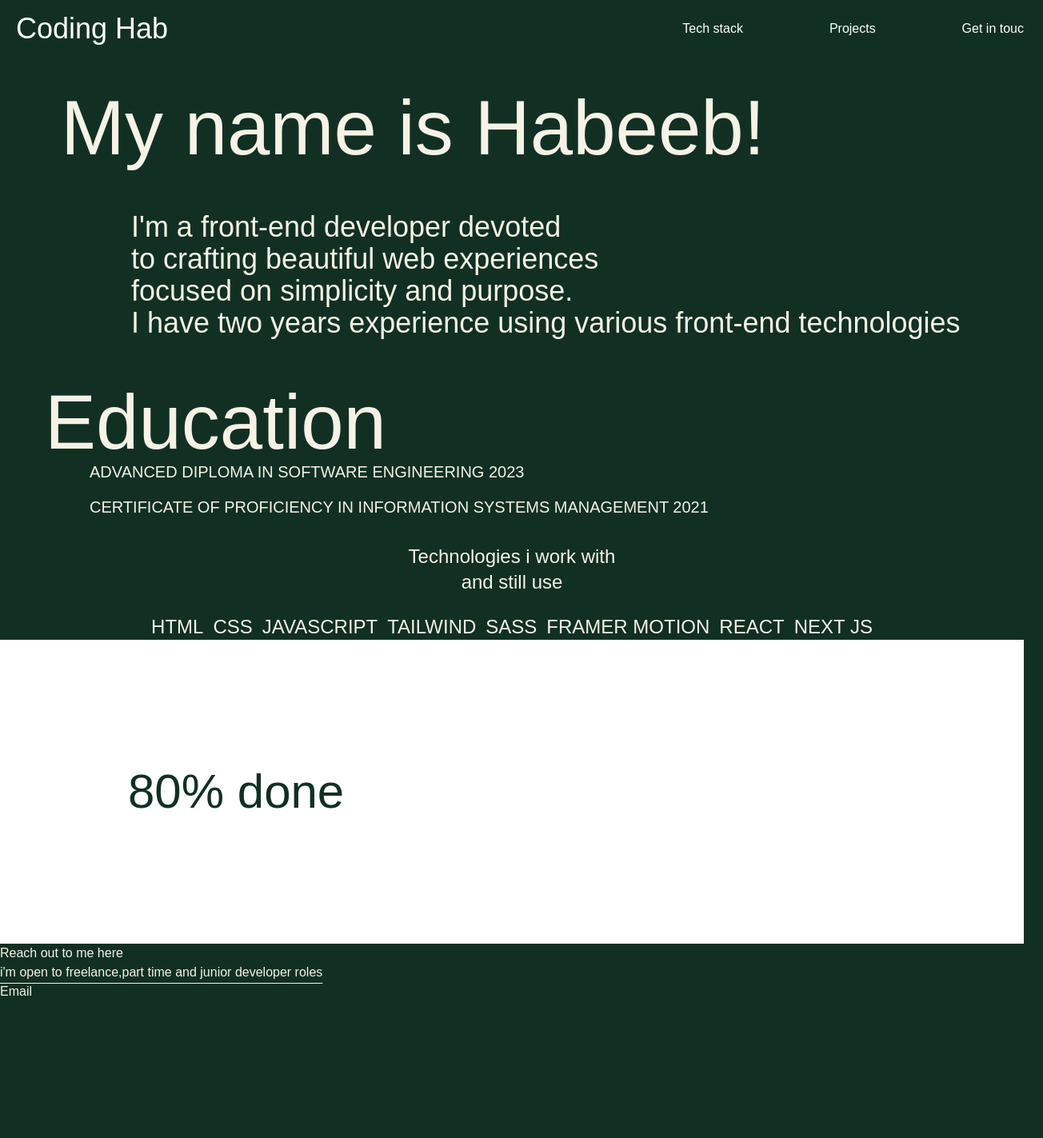
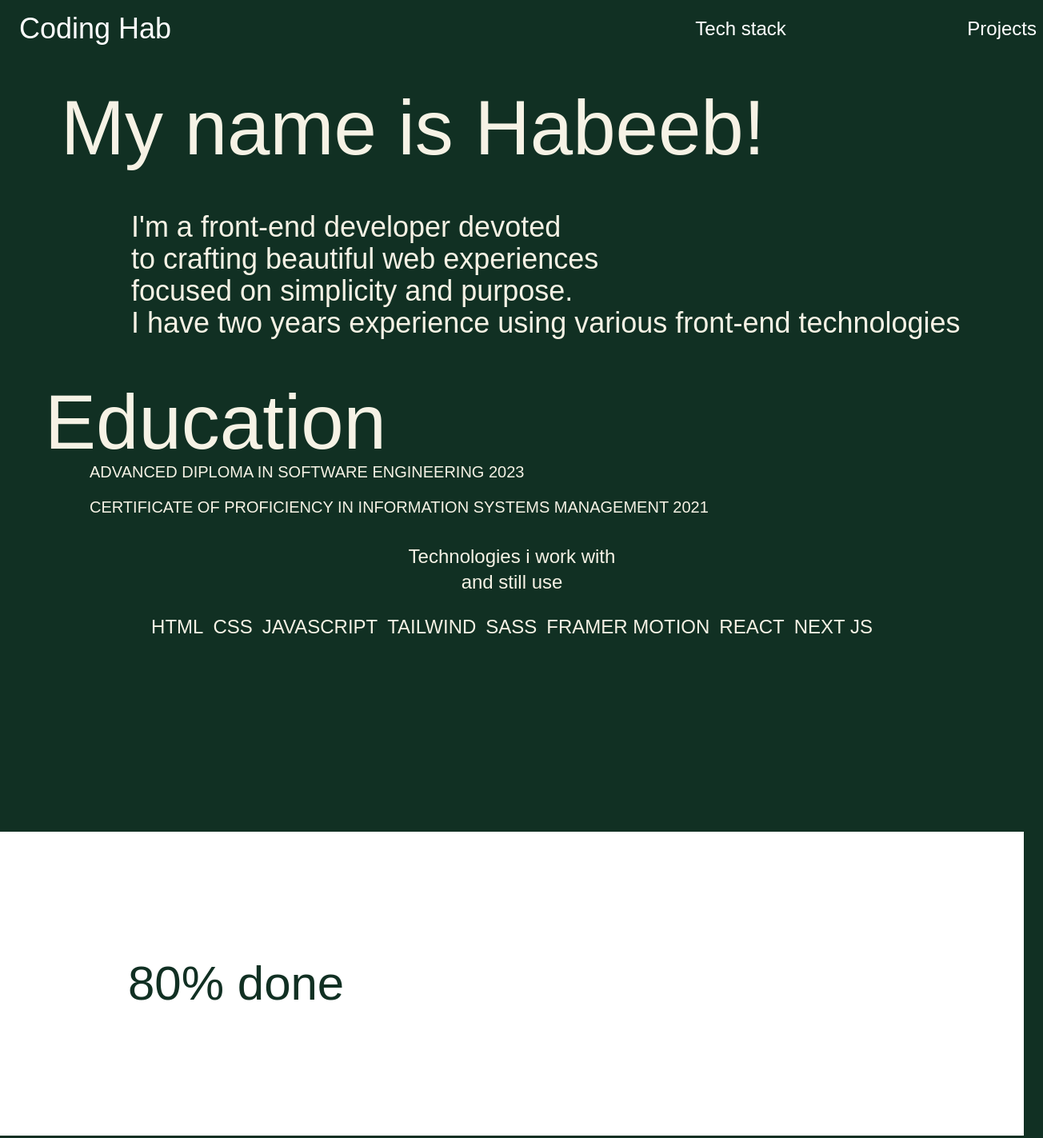
Before and after one commit to codinghabb/Myportfolio, a Next.js app: page / in a window 1280 px wide. Shown: the top 1423 px of the page at 80% size, 1304 px wide, since content can reach past the window. Before the commit the page ends 1252 px from the top, so only its background shows below. Built offline with nearby package versions, Linux system fonts and the light colour scheme; a web font is replaced by a local one.

Commit message:
changed the nav to 2 links and added a scroll

```diff
--- a/app/components/About.jsx
+++ b/app/components/About.jsx
@@ -1,11 +1,12 @@
 import React from 'react'
+
 
 export default function About() {
   return (
-    <main>
+    <section id="tech-stack">
            <div className=''>
                 <div className=' mx-5'>
-                      <h1 className='mt-14 ml-14 text-5xl md:text-8xl text-center md:text-start'>My name is Habeeb!</h1>
+                      <h1 className=' mt-14 md:ml-14 text-5xl md:text-8xl text-center md:text-start'>My name is Habeeb!</h1>
                       <p className='text-center mt-14 md:text-start md:ml-36 text-4xl'> I&apos;m a front-end developer devoted <br />
                           to crafting beautiful web experiences <br />
                           focused on simplicity and purpose.  <br />
@@ -22,6 +23,28 @@ export default function About() {
 
          </div>
 
-    </main>
+         <div id=''>
+
+        <div className=' mt-8 items-center '>
+                <div>
+                      <h1 className=' text-center mb-6 text-2xl '>Technologies i work with <br />
+                       and still use</h1>
+                </div>
+
+                  <div className='flex justify-center gap-3 flex-wrap text-2xl'>
+                    <p>HTML</p>
+                    <p>CSS</p>
+                    <p>JAVASCRIPT</p>
+                    <p>TAILWIND</p>
+                    <p>SASS</p>
+                    <p>FRAMER MOTION</p>
+                    <p>REACT</p>
+                    <p>NEXT JS</p>
+
+                  </div>
+            </div>
+    </div>
+
+    </section>
   )
 }
--- a/app/components/Footer.jsx
+++ b/app/components/Footer.jsx
@@ -2,11 +2,18 @@ import React from 'react'
 
 export default function Footer() {
   return (
-    <div>
+    <>
+      <section id='#get-in-touch'>
+        <div>
+
         <h1>Reach out to me here</h1>
-        <p className='underline underline-offset-8'>i&apos;m open to freelance,part time and junior developer roles</p>
-        <p>Email</p>
+
         <a href="https://t.me/Demmyjsx"><ion-icon name="call-outline" className="green"></ion-icon></a>
     </div>
+    </section>
+
+    </>
+
+
   )
 }
--- a/app/components/Projects.jsx
+++ b/app/components/Projects.jsx
@@ -3,9 +3,12 @@ import React from 'react'
 export default function Projects() {
   return (
     <>
+    <section id='projects'  className=' mt-60'>
         <div className=' bg-white p-40 text-[#113023]'>
                <h1 className=' text-6xl'>80% done</h1>
         </div>
+    </section>
+
     </>
   )
 }
--- a/app/components/Stack.jsx
+++ /dev/null
@@ -1,27 +0,0 @@
-import React from 'react'
-
-export default function Stack() {
-  return (
-    <div>
-
-        <div className=' mt-8 items-center '>
-                <div>
-                      <h1 className=' text-center mb-6 text-2xl '>Technologies i work with <br />
-                       and still use</h1>
-                </div>
-
-                  <div className='flex justify-center gap-3 flex-wrap text-2xl'>
-                    <p>HTML</p>
-                    <p>CSS</p>
-                    <p>JAVASCRIPT</p>
-                    <p>TAILWIND</p>
-                    <p>SASS</p>
-                    <p>FRAMER MOTION</p>
-                    <p>REACT</p>
-                    <p>NEXT JS</p>
-
-                  </div>
-            </div>
-    </div>
-  )
-}
--- a/app/components/header.jsx
+++ b/app/components/header.jsx
@@ -1,49 +1,67 @@
-import React from 'react'
-import { useState } from 'react'
+import React from 'react';
+import { useState } from 'react';
 
 export default function Header() {
   const [isOpen, setIsOpen] = useState(false);
+
   const toggleNavBar = () => {
     setIsOpen(!isOpen);
+  };
+
+  const scrollToSection = (sectionId) => {
+    const section = document.getElementById(sectionId);
+    if (section) {
+     section.scrollIntoView({ behavior: 'smooth', block: 'start' });
+
     }
+  };
+
   return (
-    <header className='  pt-4 text-white sticky top z-[20] mx-auto flex flex-wrap w-full items-center justify-between'>
-        <h1 className='text-4xl ml-5'>Coding <span>Hab</span></h1>
+    <header className='pt-4 text-white sticky top z-[20] mx-6 flex flex-wrap w-full items-center justify-between'>
+      <h1 className='text-4xl '>Coding <span>Hab</span></h1>
 
+      <nav className='w-1/3 md:mr-2'>
+        <ul className='hidden text-2xl w-full md:flex justify-between '>
+          <li><a href="#tech-stack" onClick={() => scrollToSection('tech-stack')}>Tech stack</a></li>
+          <li><a href="#projects" onClick={() => scrollToSection('projects')}>Projects</a></li>
 
-        <nav className='w-1/3'>
-            <ul className='hidden  w-full md:flex justify-between'>
-                <li>Tech stack</li>
-                <li>Projects</li>
-                <li>Get in touc</li>
         </ul>
       </nav>
 
-            <div className='mr-5 md:hidden'>
+      <div className='mr-1 md:hidden'>
         <button onClick={toggleNavBar}>
-                    {isOpen ?
-                                <svg xmlns="http://www.w3.org/2000/svg" fill="none" viewBox="0 0 24 24" stroke-width="1.5" stroke="white" class="w-6 h-6">
+          {isOpen ? (
+            <svg
+              xmlns="http://www.w3.org/2000/svg"
+              fill="none"
+              viewBox="0 0 24 24"
+              stroke-width="1.5"
+              stroke="white"
+              className="w-6 h-6"
+            >
               <path stroke-linecap="round" stroke-linejoin="round" d="M6 18L18 6M6 6l12 12" />
-                                </svg> :
-
-                                <svg xmlns="http://www.w3.org/2000/svg" fill="none" viewBox="0 0 24 24" stroke-width="1.5" stroke="white" class="w-6 h-6">
+            </svg>
+          ) : (
+            <svg
+              xmlns="http://www.w3.org/2000/svg"
+              fill="none"
+              viewBox="0 0 24 24"
+              stroke-width="1.5"
+              stroke="white"
+              className="w-6 h-6"
+            >
               <path stroke-linecap="round" stroke-linejoin="round" d="M3.75 6.75h16.5M3.75 12h16.5m-16.5 5.25h16.5" />
             </svg>
-
-}
-
+          )}
         </button>
-
-
       </div>
       {isOpen && (
-             <ul className='flex flex-col mt-4 items-start basis-full pl-2'>
-                <li>Tech stack</li>
-                <li>Projects</li>
-                <li>Get in touc</li>
+        <ul className='flex flex-col text-2xl mt-4 items-start basis-full pl-2'>
+          <li><a href="#tech-stack" onClick={() => scrollToSection('tech-stack')}>Tech stack</a></li>
+          <li><a href="#projects" onClick={() => scrollToSection('projects')}>Projects</a></li>
+
         </ul>
       )}
-
     </header>
-  )
+  );
 }
--- a/app/page.js
+++ b/app/page.js
@@ -3,7 +3,6 @@
 import About from "./components/About";
 import Footer from "./components/Footer";
 import Projects from "./components/Projects";
-import Stack from "./components/Stack";
 import Header from "./components/header";
 
 
@@ -21,7 +20,7 @@ export default function Home() {
     <>
         <Header />
         <About />
-        <Stack />
+
         <Projects />
         <Footer />
 
--- a/package.json
+++ b/package.json
@@ -15,7 +15,8 @@
     "next": "14.0.0",
     "react": "^18",
     "react-dom": "^18",
-    "react-icons": "^4.11.0"
+    "react-icons": "^4.11.0",
+    "react-scroll": "^1.9.0"
   },
   "devDependencies": {
     "autoprefixer": "^10",
```
Also changed, not shown: 1 other file (tests, documents, lock files or other folders). Lines whose indentation alone changed are shown as unchanged.
